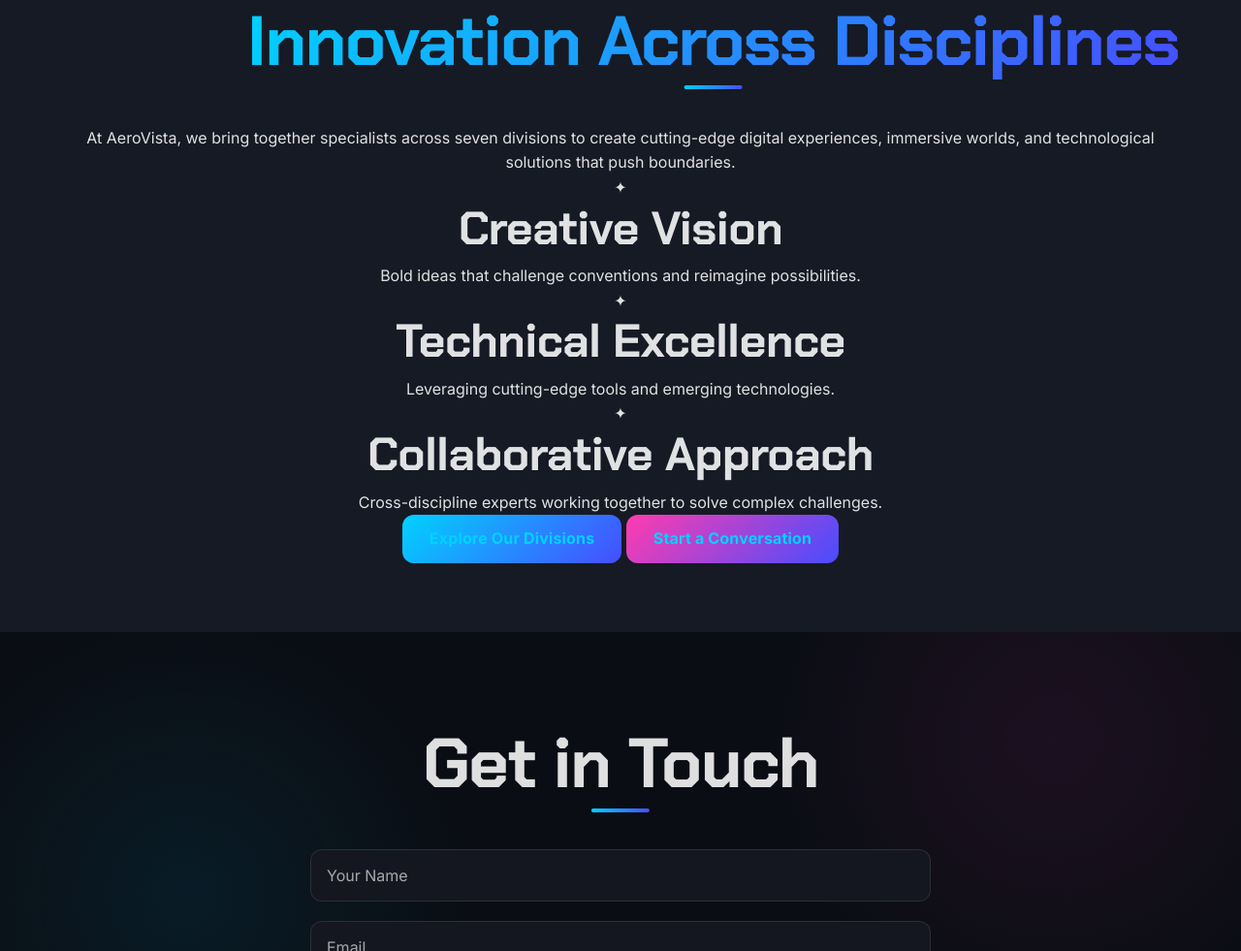
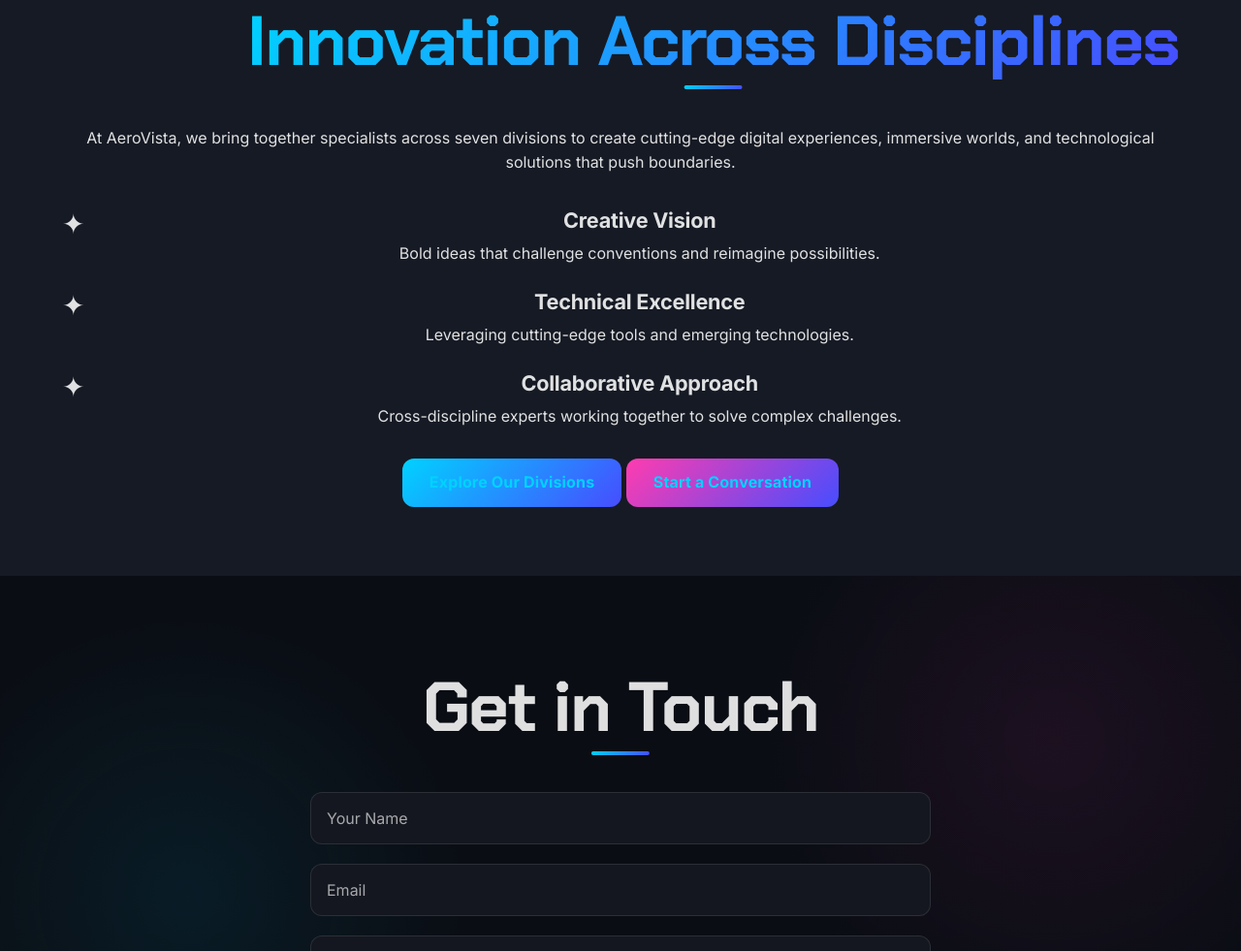
Before and after one commit to bizlipp/aerovista-site, a website: page index.html in a window 1280 px wide. Shown: the part 1076-2057 px from the top of the page at 97% size. Drawn offline with Linux system fonts and the light colour scheme.

Commit message:
Fix feature list formatting and text sizing

```diff
--- a/styles.css
+++ b/styles.css
@@ -1075,3 +1075,54 @@
     grid-column: span 1;
   }
 }
+
+/* Feature list improvements */
+.feature-list {
+  display: flex;
+  flex-direction: column;
+  gap: 1.5rem;
+  margin: 2rem 0;
+}
+
+.feature-item {
+  display: flex;
+  align-items: flex-start;
+  gap: 1rem;
+}
+
+.feature-icon {
+  font-size: 1.5rem;
+  line-height: 1;
+  color: var(--accent-color);
+  margin-top: 0.25rem;
+  flex-shrink: 0;
+}
+
+.feature-text {
+  flex: 1;
+}
+
+.feature-text h3 {
+  font-size: 1.25rem;
+  margin: 0 0 0.5rem 0;
+  line-height: 1.3;
+  font-family: var(--heading-font);
+  font-weight: 600;
+}
+
+.feature-text p {
+  font-size: 1rem;
+  margin: 0;
+  line-height: 1.5;
+  color: var(--text-color-secondary);
+}
+
+@media (min-width: 768px) {
+  .feature-text h3 {
+    font-size: 1.35rem;
+  }
+
+  .feature-icon {
+    font-size: 1.75rem;
+  }
+}
```
